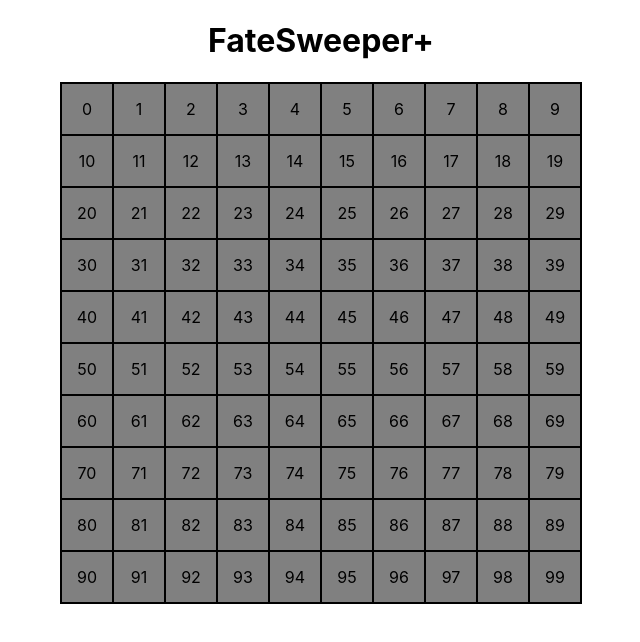
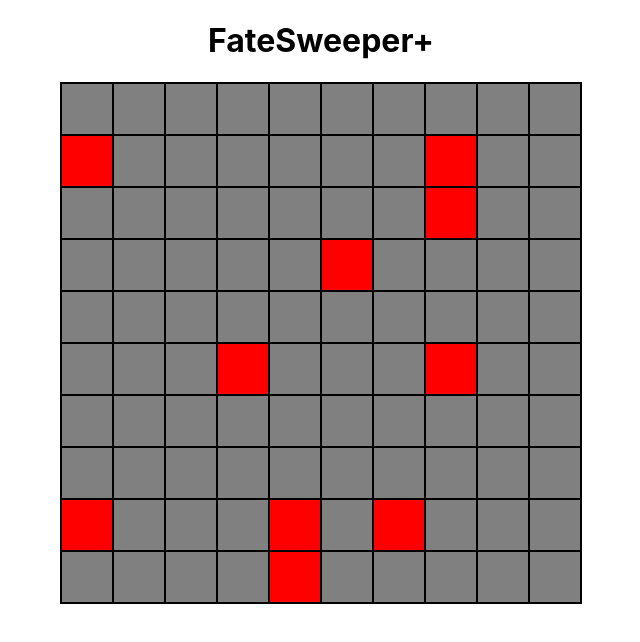
Before and after one commit to leon-chow/fatesweeperplus, a React (Create React App) app: page / in a window 1280 px wide. Shown: the top 642 px of the page, without its empty margins (319-959 px from the left). Built offline with nearby package versions, Linux system fonts and the light colour scheme.

Commit message:
Move board functions into utilities, colour code mines

```diff
--- a/src/components/gameplay/board/board.jsx
+++ b/src/components/gameplay/board/board.jsx
@@ -2,36 +2,17 @@ import React, { useState } from "react";
 
 import Tile from "../tile/tile";
 import "./board.css";
+import {
+  generateMines,
+  createBoard,
+  tileClicked,
+} from "../utilities/utilities";
 
 const Board = () => {
   const rows = 10;
   const cols = 10;
-  const [board, setBoard] = useState(createBoard());
-
-  function tileClicked(row, col) {
-    console.log(row, col);
-    const newBoard = board.slice();
-    newBoard[row][col].revealed = true;
-    setBoard(newBoard);
-  }
-
-  function createBoard() {
-    let tileComponents = [];
-    for (let i = 0; i < rows; i++) {
-      tileComponents.push([]);
-      for (let j = 0; j < cols; j++) {
-        tileComponents[i].push({
-          row: i,
-          col: j,
-          key: i * rows + j,
-          revealed: false,
-          hasMine: false,
-          index: i * cols + j,
-        });
-      }
-    }
-    return tileComponents;
-  }
+  const [mines] = useState(generateMines(rows, cols));
+  const [board, setBoard] = useState(createBoard(rows, cols, mines));
 
   return (
     <div className="board">
@@ -41,7 +22,9 @@ const Board = () => {
             {row.map((tile) => {
               return (
                 <Tile
-                  tileClicked={() => tileClicked(tile.row, tile.col)}
+                  tileClicked={() =>
+                    tileClicked(board, setBoard, tile.row, tile.col)
+                  }
                   row={tile.row}
                   col={tile.col}
                   key={tile.key}
--- a/src/components/gameplay/tile/tile.css
+++ b/src/components/gameplay/tile/tile.css
@@ -4,7 +4,7 @@
   width: 50px;
   display: flex;
   align-items: center;
-    align-self:baseline;
+  align-self: baseline;
   justify-content: center;
   background-color: gray;
 }
@@ -12,3 +12,7 @@
 .revealed {
   background-color: white;
 }
+
+.mine {
+  background-color: red;
+}
--- a/src/components/gameplay/tile/tile.jsx
+++ b/src/components/gameplay/tile/tile.jsx
@@ -1,11 +1,17 @@
-import React from 'react';
+import React from "react";
 
-import './tile.css';
+import "./tile.css";
 
 export const Tile = (props) => {
-    return (
-        <div onClick={() => props.tileClicked(props.row, props.col)} className={props.revealed === true ? 'tile revealed' : 'tile'}> {props.index} </div>
-    );
-}
+  const revealed = props.revealed ? "revealed" : "";
+  const hasMine = props.hasMine ? "mine" : "";
+  const classes = `tile ${revealed} ${hasMine}`;
+  return (
+    <div
+      onClick={() => props.tileClicked(props.row, props.col)}
+      className={classes}
+    ></div>
+  );
+};
 
 export default Tile;
--- /dev/null
+++ b/src/components/gameplay/utilities/utilities.jsx
@@ -0,0 +1,46 @@
+export const createBoard = (rows, cols, mines) => {
+  let tileComponents = [];
+  for (let i = 0; i < rows; i++) {
+    tileComponents.push([]);
+    for (let j = 0; j < cols; j++) {
+      tileComponents[i].push({
+        row: i,
+        col: j,
+        key: i * rows + j,
+        revealed: false,
+        hasMine: mines.includes(i * rows + j),
+        index: i * cols + j,
+      });
+    }
+  }
+  return tileComponents;
+};
+
+export const generateMines = (rows, cols) => {
+  const indices = [];
+  let mineLocations = [];
+  for (let i = 0; i < rows * cols; i++) {
+    indices[i] = i;
+  }
+  for (let i = 0; i < rows; i++) {
+    const random = Math.floor(Math.random() * rows * cols);
+    if (!mineLocations.includes(random)) {
+      mineLocations.push(random);
+    } else {
+      i--;
+    }
+  }
+  return mineLocations;
+};
+
+export const tileClicked = (board, setBoard, row, col) => {
+  if (board[row][col].hasMine) {
+    window.location.reload();
+  }
+  const newBoard = board.slice();
+  newBoard[row][col].revealed = true;
+  setBoard(newBoard);
+};
+
+// TODO: Add function
+export const checkAdjacentTiles = (board, setBoard, row, col) => {};
```
Lines whose indentation alone changed are shown as unchanged.
